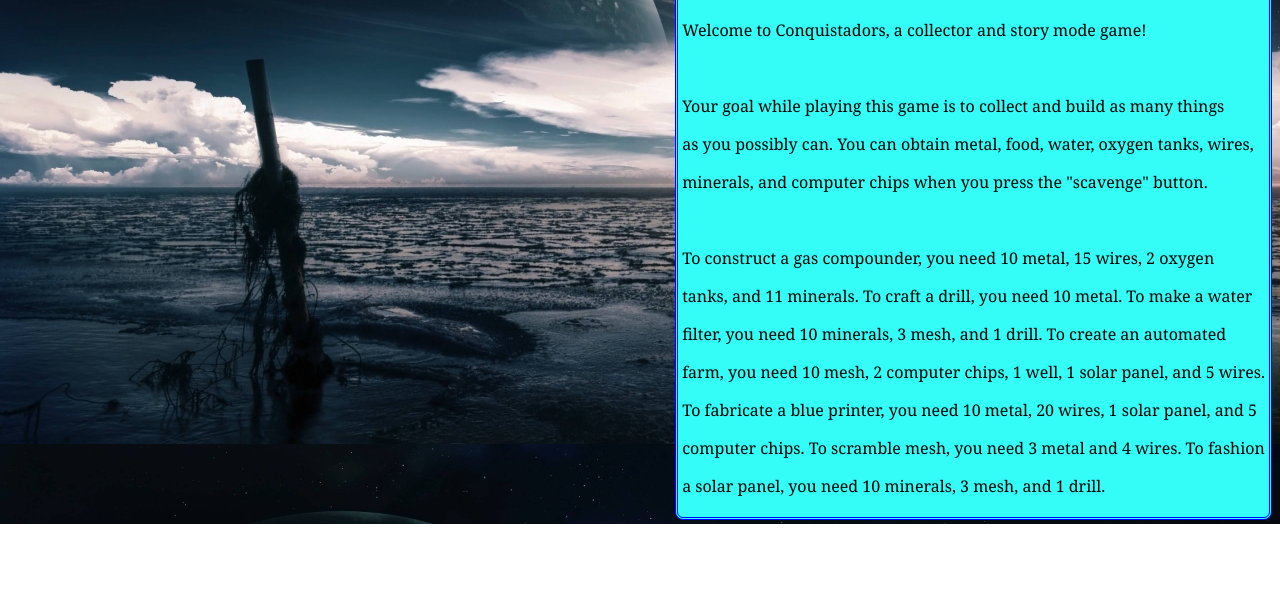
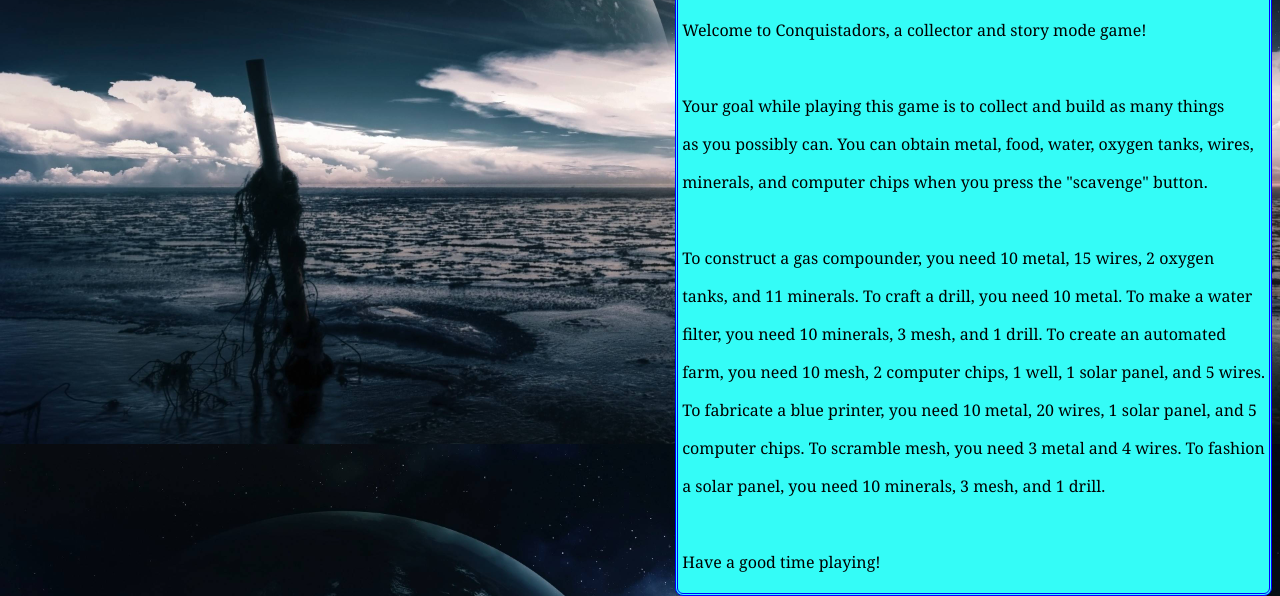
Before and after one commit to notapolarbear/2B-conquistadors, a plain HTML site: page index.html in a window 1280 px wide. Shown: the part 276-872 px from the top of the page. Before the commit the page ends 800 px from the top, so only its background shows below. Drawn offline with nearby package versions, Linux system fonts and the light colour scheme.

Commit message:
Added something to the instructions

```diff
--- a/index.html
+++ b/index.html
@@ -61,6 +61,8 @@ Drills:<input id="drill" class="inventoryItem" readonly>
 <p> To fabricate a blue printer, you need 10 metal, 20 wires, 1 solar panel, and 5</p>
 <p> computer chips. To scramble mesh, you need 3 metal and 4 wires. To fashion</p>
 <p> a solar panel, you need 10 minerals, 3 mesh, and 1 drill.</p>
+<br>
+<p> Have a good time playing! </p>
 </div>
 
     <p>
```
